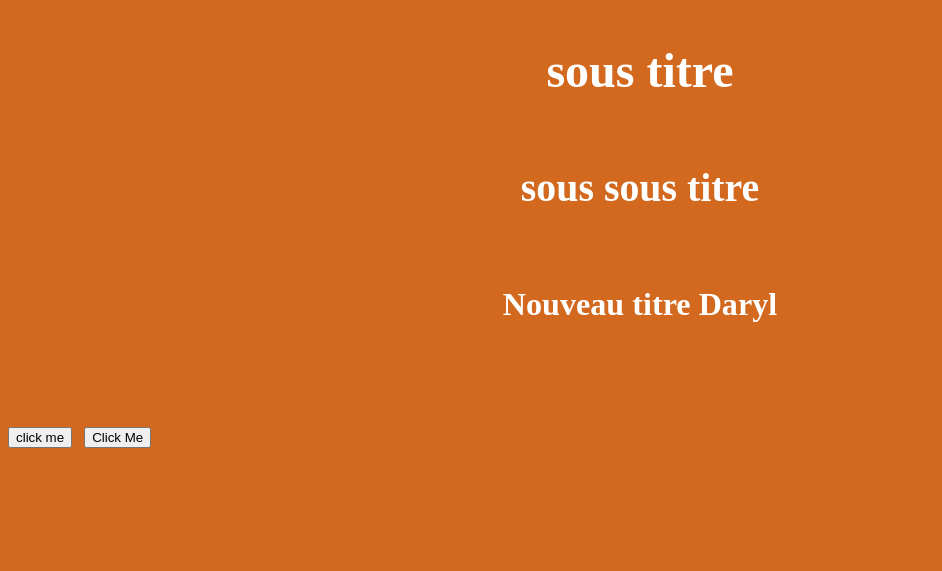
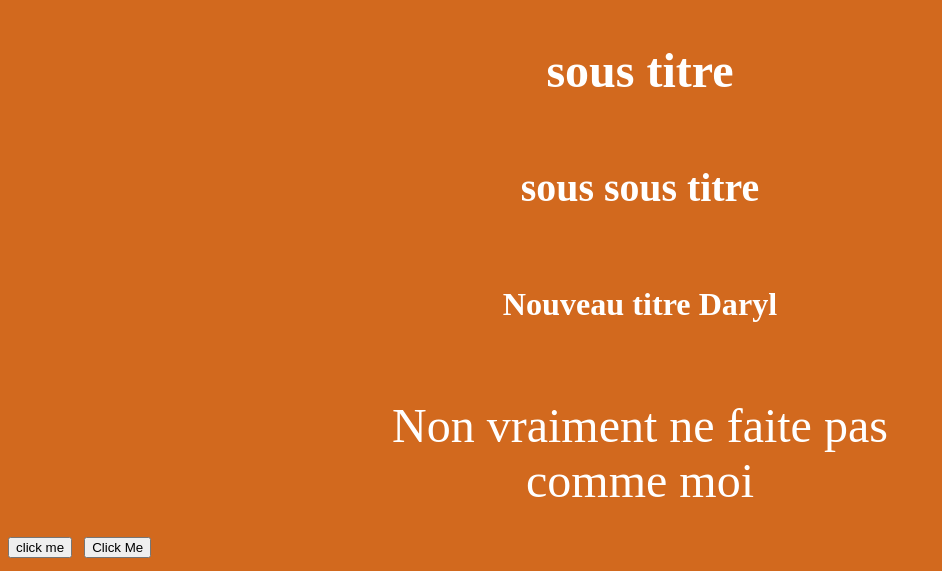
Before and after one commit to Jess-Jams/projet-gwada, a plain HTML site: page index.html in a window 1280 px wide. Shown: the part 726-1297 px from the top of the page, without its empty margins (0-942 px from the left). Before the commit the page ends 1187 px from the top, so only its background shows below. Drawn offline with Linux system fonts and the light colour scheme.

Commit message:
Non vraiment ne faite pas comme moi
Non vraiment ne faite pas comme moi

```diff
--- a/index.html
+++ b/index.html
@@ -25,6 +25,8 @@
         <h4>sous titre</h4>
         <h5>sous sous titre</h5>
         <h6>Nouveau titre Daryl</h6>
+
+        <h7>Non vraiment ne faite pas comme moi</h7>
     </div>
 
     <input type="button" id="hello" value="click me">
```
